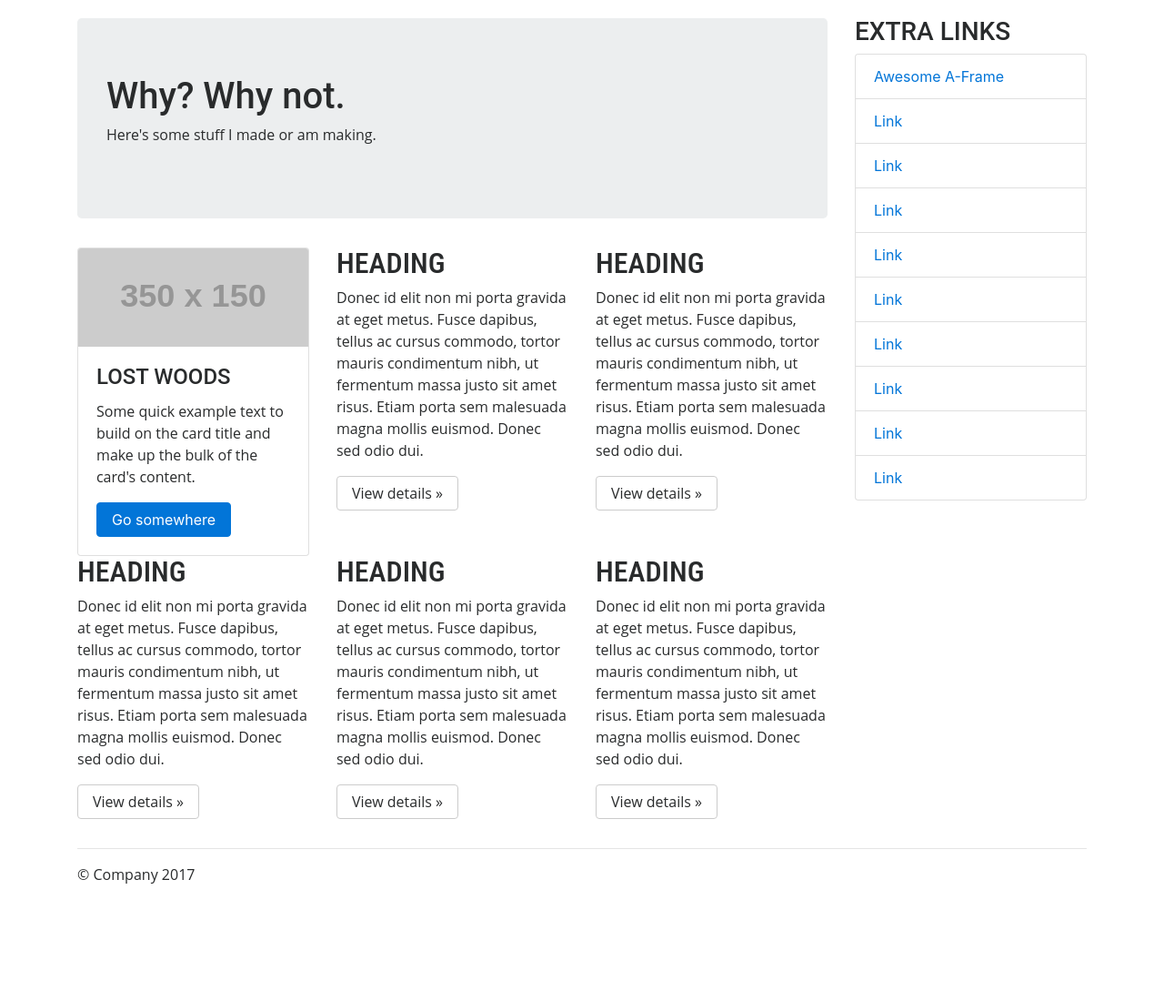
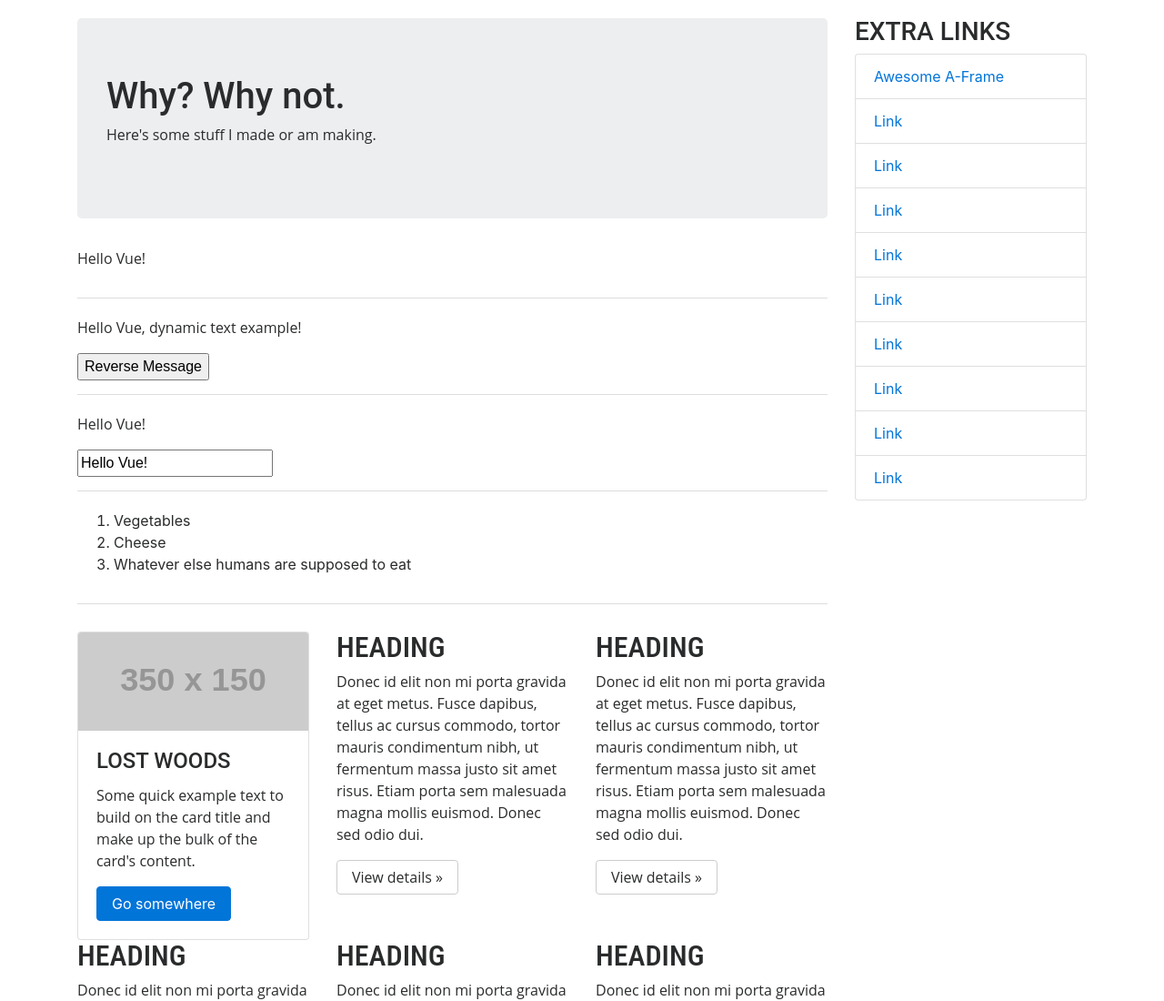
Before and after one commit to sjcobb/sjcobb.github.io, a website: page index.html in a window 1280 px wide. Shown: the top 1100 px of the page at 91% size. Before the commit the page ends 1003 px from the top, so only its background shows below. Drawn offline with nearby package versions, Linux system fonts and the light colour scheme; placeholder pictures from the web are drawn by us.

Commit message:
vue examples

```diff
--- a/css/style.css
+++ b/css/style.css
@@ -28,6 +28,16 @@ ul {
 
 #l-page {
   margin: 20px auto 30px auto;
+}
+
+section {
+  margin: 0 0 30px 0;
+}
+
+section.l-vue > div {
+  margin: 0 0 20px 0;
+  padding: 0 0 15px 0;
+  border-bottom: 1px solid #ddd;
 }
 
 .cardboard {
--- a/index.html
+++ b/index.html
@@ -6,6 +6,7 @@
   <meta name="viewport" content="width=device-width, initial-scale=1">
   <link rel="stylesheet" href="https://maxcdn.bootstrapcdn.com/bootstrap/4.0.0-alpha.6/css/bootstrap.min.css" integrity="sha384-rwoIResjU2yc3z8GV/NPeZWAv56rSmLldC3R/AZzGRnGxQQKnKkoFVhFQhNUwEyJ" crossorigin="anonymous">
   <link rel="stylesheet" type="text/css" href="css/style.css">
+  <script src="js/lib/vue.js"></script>
 </head>
 <body>
   <div id="l-page" class="container">
@@ -18,6 +19,32 @@
           <h1>Why? Why not.</h1>
           <p>Here's some stuff I made or am making.</p>
         </div>
+
+        <section class="l-vue l-region">
+          <div id="app">
+            <p>{{ message }}</p>
+          </div>
+
+          <div id="app-5">
+            <p>{{ message }}</p>
+            <button v-on:click="reverseMessage">Reverse Message</button>
+          </div>
+
+          <div id="app-6">
+            <p>{{ message }}</p>
+            <input v-model="message">
+          </div>
+
+          <div id="app-7">
+            <ol>
+              <!-- Now we provide each todo-item with the todo object    -->
+              <!-- it's representing, so that its content can be dynamic -->
+              <todo-item v-for="item in groceryList" v-bind:todo="item"></todo-item>
+            </ol>
+          </div>
+
+        </section>
+
         <div class="row">
           <div class="col-6 col-lg-4">
             <div class="card">
--- a/js/app.js
+++ b/js/app.js
@@ -6,3 +6,37 @@ var app = new Vue({
     message: 'Hello Vue!'
   }
 })
+
+var app5 = new Vue({
+  el: '#app-5',
+  data: {
+    message: 'Hello Vue, dynamic text example!'
+  },
+  methods: {
+    reverseMessage: function () {
+      this.message = this.message.split('').reverse().join('')
+    }
+  }
+})
+
+var app6 = new Vue({
+  el: '#app-6',
+  data: {
+    message: 'Hello Vue!'
+  }
+})
+
+Vue.component('todo-item', {
+  props: ['todo'],
+  template: '<li>{{ todo.text }}</li>'
+})
+var app7 = new Vue({
+  el: '#app-7',
+  data: {
+    groceryList: [
+      { text: 'Vegetables' },
+      { text: 'Cheese' },
+      { text: 'Whatever else humans are supposed to eat' }
+    ]
+  }
+})
```
